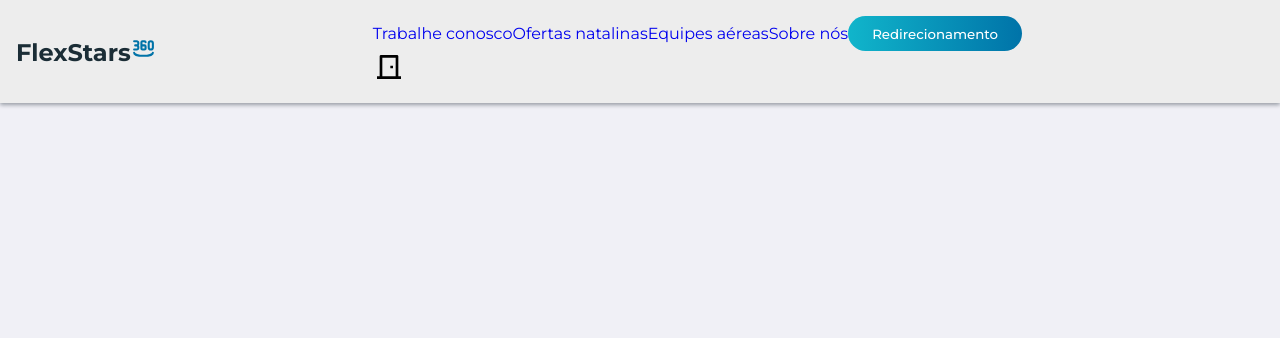
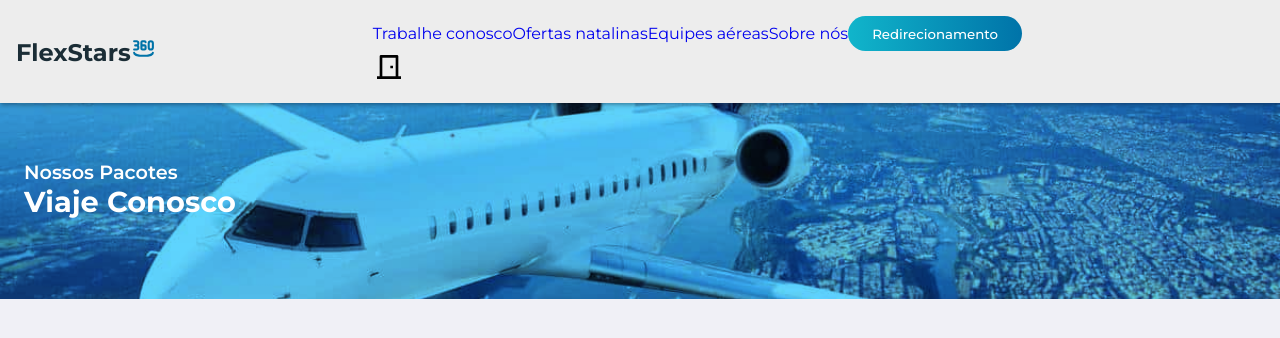
Before and after one commit to RafaelaLavor/Site-de-viagens-ReactJs, a React (Create React App) app: page / in a window 1280 px wide. Shown: the top 338 px of the page. Built offline with nearby package versions, Linux system fonts and the light colour scheme; some icons are missing.

Commit message:
a imagem voltou

```diff
--- a/src/Components/Home/Home.css
+++ b/src/Components/Home/Home.css
@@ -24,12 +24,13 @@
   position: absolute;
   width: 100%;
   height: 100%;
-  top: 0%;
+  top: 0;
   bottom: 0;
   z-index: 1;
   background-color: rgb(47, 106, 127);
+  mix-blend-mode: hard-light;
 }
-.home .overlay img {
+.home img {
   width: 100%;
   position: absolute;
   height: 100%;
@@ -37,4 +38,29 @@
   bottom: 0;
   -o-object-fit: cover;
      object-fit: cover;
+}
+.home .homeContent {
+  width: 100%;
+  padding: 8rem 1.5rem 3rem;
+  height: -moz-max-content;
+  height: max-content;
+  display: flex;
+  flex-direction: column;
+  z-index: 100;
+  color: var(--whiteColor);
+  margin: auto;
+  justify-content: center;
+  align-items: stretch;
+  row-gap: 3rem;
+}
+.home .homeContent .textDiv {
+  padding: 2rem 0;
+}
+.home .homeContent .textDiv .smallText {
+  font-size: 1.2rem;
+  font-weight: 600;
+}
+.home .homeContent .textDiv .homeTitle {
+  font-size: 1.8rem;
+  position: relative;
 }/*# sourceMappingURL=Home.css.map */
--- a/src/Components/Home/Home.jsx
+++ b/src/Components/Home/Home.jsx
@@ -6,13 +6,12 @@ import viao from "../../Assets/viao.jpg"
 const Home = () => {
     return (
         <section className="home">
-            <div className="overlay">
-                <img src={viao} alt="0" className="fundo" />
-                <div className="homeContent container">
-                    <div className="textDiv">
-                        <span className="smallText">Nossos Pacotes</span>
-                        <h1 className="homeTitle">Viaje Conosco</h1>
-                    </div>
+            <div className="overlay"></div>
+            <img src={viao} alt="0" className="fundo" />
+            <div className="homeContent container">
+                <div className="textDiv">
+                    <span className="smallText">Nossos Pacotes</span>
+                    <h1 className="homeTitle">Viaje Conosco</h1>
                 </div>
             </div>
         </section>
--- a/src/Components/Home/Home.scss
+++ b/src/Components/Home/Home.scss
@@ -24,11 +24,12 @@
         position: absolute;
         width: 100%;
         height: 100%;
-        top: 0%;
+        top: 0;
         bottom: 0;
         z-index: 1;
         background-color: rgb(47, 106, 127);
-        // mix-blend-mode: hard-light;
+        mix-blend-mode: hard-light;
+    }
 
     img {
         width: 100%;
@@ -38,5 +39,32 @@
         bottom: 0;
         object-fit: cover;
     }
+
+    .homeContent {
+        width: 100%;
+        padding: 8rem 1.5rem 3rem;
+        height: max-content;
+        display: flex;
+        flex-direction: column;
+        z-index: 100;
+        color: var(--whiteColor);
+        margin: auto;
+        justify-content: center;
+        align-items: stretch;
+        row-gap: 3rem;
+
+        .textDiv {
+            padding: 2rem 0;
+
+            .smallText {
+                font-size: 1.2rem;
+                font-weight: 600;
+            }
+
+            .homeTitle {
+                font-size: 1.8rem;
+                position: relative;
             }
         }
+    }
+}
```
Also changed, not shown: 1 other file (tests, documents, lock files or other folders). Lines whose indentation alone changed are shown as unchanged.
